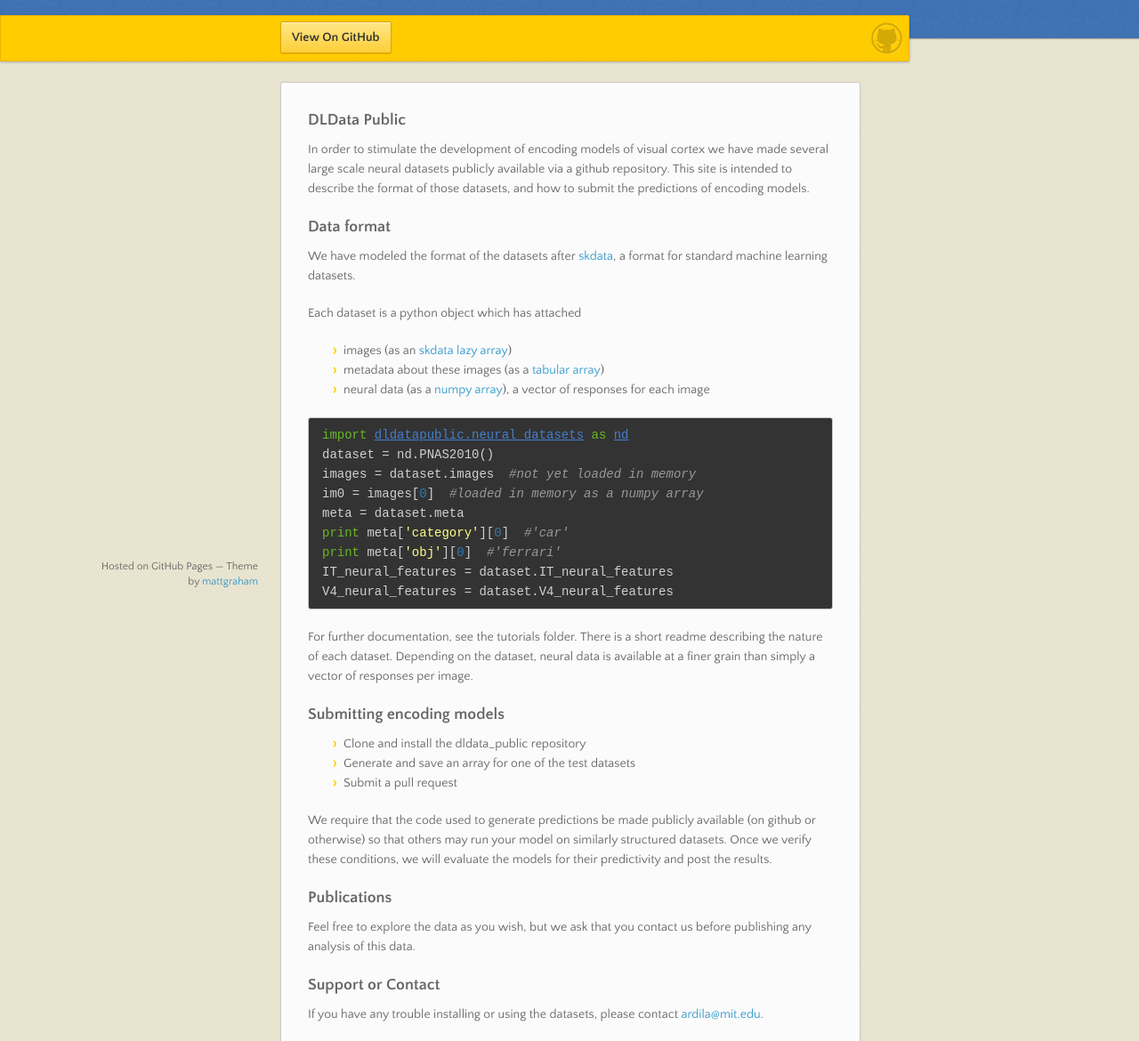
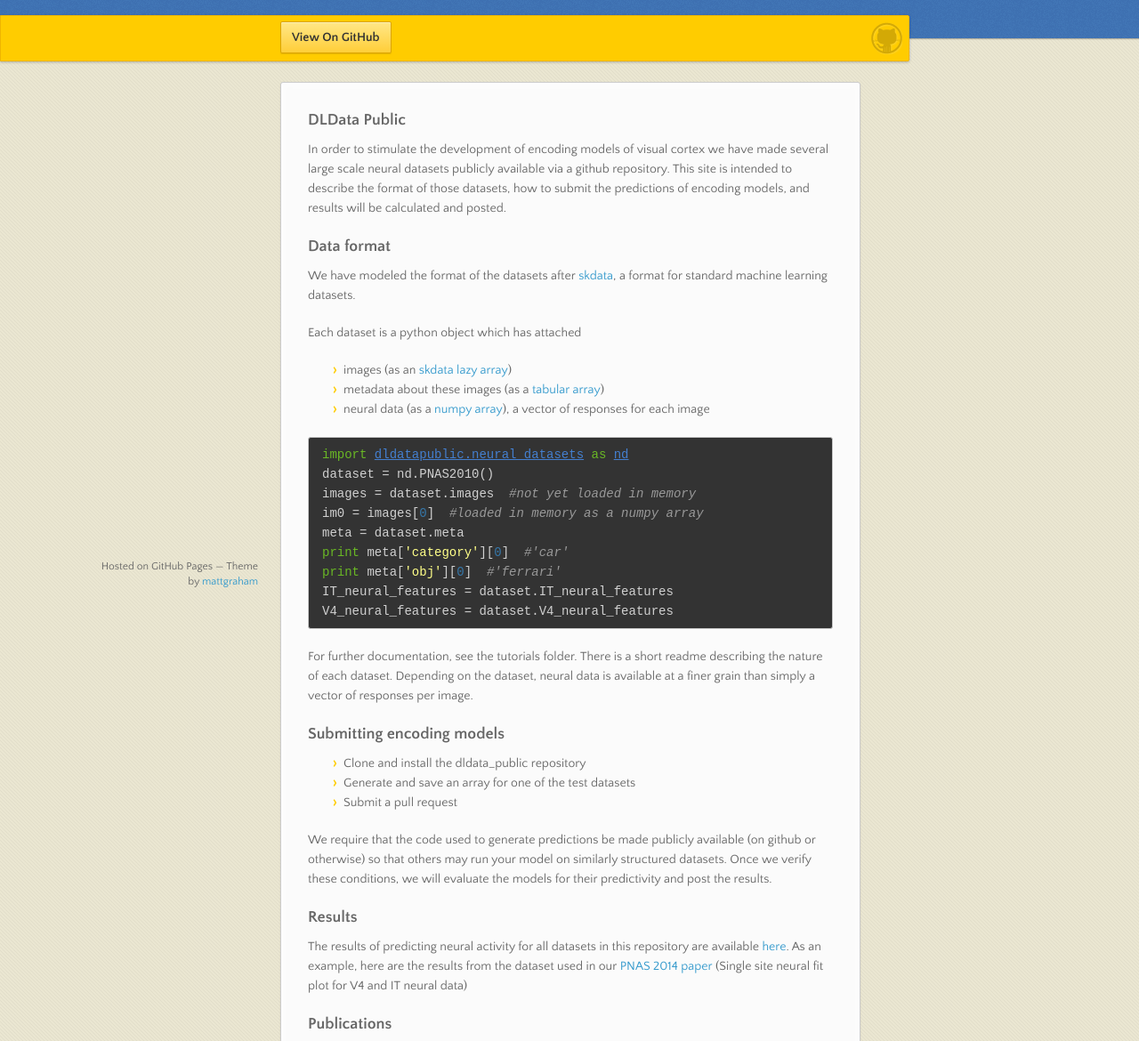
Before and after one commit to dicarlolab/dicarlolab.github.io, a plain HTML site: page index.html in a window 1280 px wide. Shown: the part 98-1268 px from the top of the page at 89% size. Drawn offline with nearby package versions, Linux system fonts and the light colour scheme.

```diff
--- a/index.html
+++ b/index.html
@@ -35,7 +35,7 @@
         <h3>
 <a name="dldata-public" class="anchor" href="#dldata-public"><span class="octicon octicon-link"></span></a>DLData Public</h3>
 
-<p>In order to stimulate the development of encoding models of visual cortex we have made several large scale neural datasets publicly available via a github repository. This site is intended to describe the format of those datasets, and how to submit the predictions of encoding models.</p>
+<p>In order to stimulate the development of encoding models of visual cortex we have made several large scale neural datasets publicly available via a github repository. This site is intended to describe the format of those datasets, how to submit the predictions of encoding models, and results will be calculated and posted.</p>
 
 <h3>
 <a name="data-format" class="anchor" href="#data-format"><span class="octicon octicon-link"></span></a>Data format</h3>
@@ -71,9 +71,15 @@
 </ul><p>We require that the code used to generate predictions be made publicly available (on github or otherwise) so that others may run your model on similarly structured datasets. Once we verify these conditions, we will evaluate the models for their predictivity and post the results.</p>
 
 <h3>
+<a name="results" class="anchor" href="#results"><span class="octicon octicon-link"></span></a>Results</h3>
+
+<p>The results of predicting neural activity for all datasets in this repository are available <a href="broken%20link">here</a>. As an example, here are the results from the dataset used in our <a href="http://www.pnas.org/content/early/2014/05/08/1403112111">PNAS 2014 paper</a>
+(Single site neural fit plot for V4 and IT neural data)</p>
+
+<h3>
 <a name="publications" class="anchor" href="#publications"><span class="octicon octicon-link"></span></a>Publications</h3>
 
-<p>Feel free to explore the data as you wish, but we ask that you contact us before publishing any analysis of this data.</p>
+<p>Feel free to explore the data as you wish, but we ask that you contact us before publishing any analysis of this data. If you fail to do so, we reserve the right to contact journal editors and request a withdrawal.</p>
 
 <h3>
 <a name="support-or-contact" class="anchor" href="#support-or-contact"><span class="octicon octicon-link"></span></a>Support or Contact</h3>
```
Also changed, not shown: params.json (+1 -1 lines).
